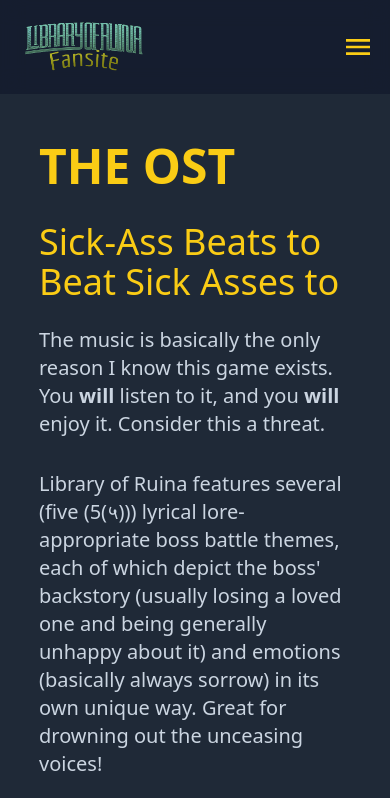
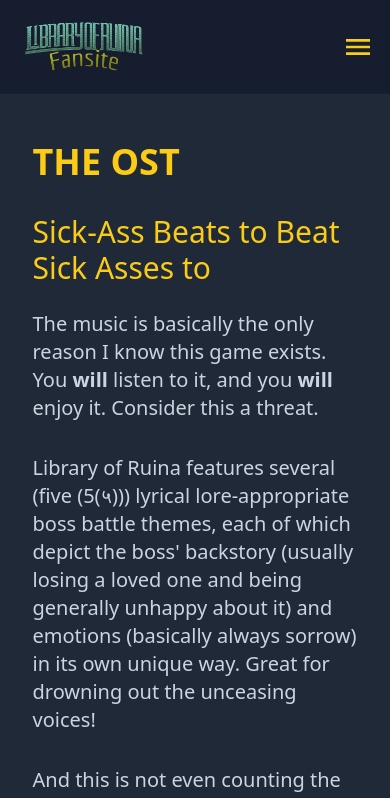
Before and after one commit to Anurav-Garg/LoRFansiteNextVer, a Next.js app: page /music in a window 390 px wide. Shown: the top 798 px of the page. Built offline with nearby package versions, Linux system fonts and the light colour scheme.

Commit message:
Updated common component sizes for mobile mode

```diff
--- a/components/common/contentContainer.js
+++ b/components/common/contentContainer.js
@@ -1,6 +1,6 @@
 export function ContentContainer(props) {
   return (
-    <div className="z-0 text-slate-300 text-xl w-4/5 mx-auto py-8">
+    <div className="z-0 text-slate-300 text-xl w-5/6 md:w-4/5 mx-auto py-8">
       {props.children}
     </div>
   );
--- a/components/common/pageHeading.js
+++ b/components/common/pageHeading.js
@@ -1,6 +1,6 @@
 export function PageHeading(props) {
   return (
-    <h1 className="text-5xl text-yellow-400 font-semibold pt-4">
+    <h1 className="text-4xl md:text-5xl text-yellow-400 font-semibold pt-4">
       {props.heading}
     </h1>
   );
--- a/components/common/section.js
+++ b/components/common/section.js
@@ -1,7 +1,9 @@
 export function Section(props) {
   return (
     <>
-      <h2 className="text-4xl text-yellow-400 pt-8 pb-2">{props.heading}</h2>
+      <h2 className="text-3xl md:text-4xl text-yellow-400 pt-8 pb-2">
+        {props.heading}
+      </h2>
       {props.children}
     </>
   );
```
